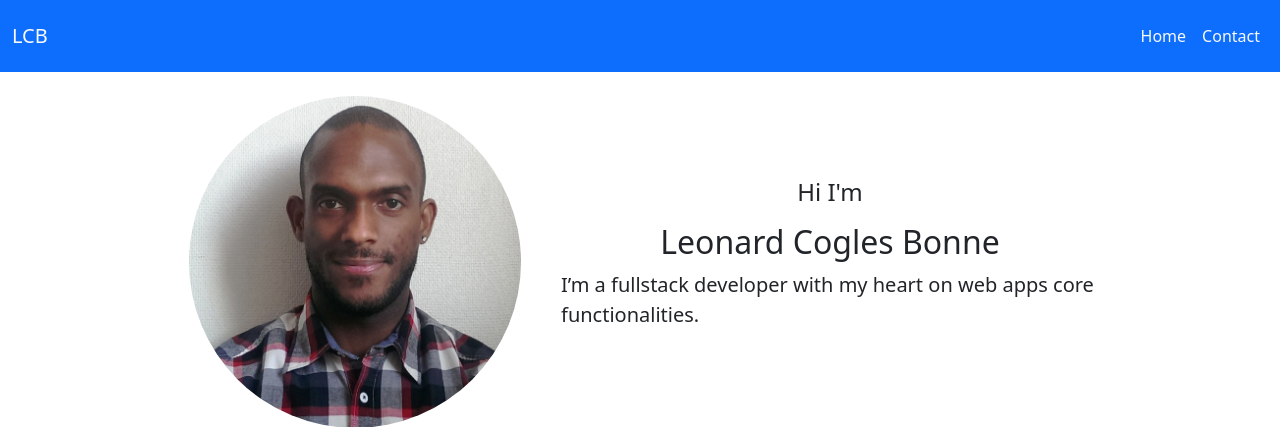
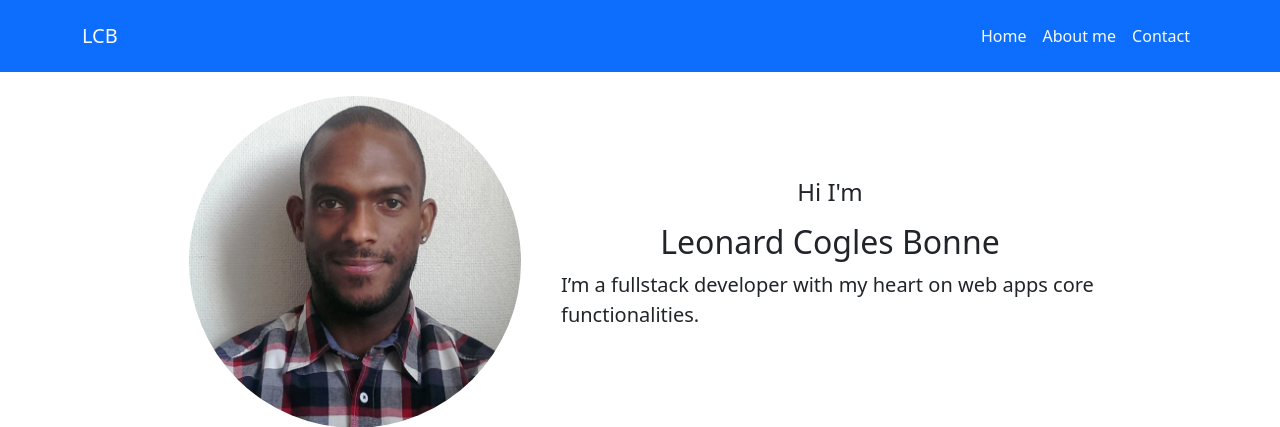
Before and after one commit to coglescode/coglescode_com, a Django app: page / in a window 1280 px wide. Shown: the top 427 px of the page. Run offline with Django 4.2, Linux system fonts and the light colour scheme; data comes from the database, SQL or seed files in the repository; data that the repository does not hold is empty; some libraries are stand-ins or nearby versions.

Commit message:
Link to about me page added

```diff
--- a/portfolio/templates/portfolio/layout.html
+++ b/portfolio/templates/portfolio/layout.html
@@ -18,7 +18,7 @@
   </head>
   <body>
     <nav class="navbar navbar-expand-lg navbar-light bg-primary ">
-      <div class="container-fluid navbar  ">
+      <div class="container-lg navbar  ">
         <a class="navbar-brand text-light ml-md-5 font-weight-bold" href="{% url 'index' %}">LCB</a>
 
         <a href="javascript:void(0);" class="navbar-toggler border-0 h1 text-light" data-bs-toggle="collapse" data-bs-target="#navbarTogglerDemo01" aria-controls="navbarTogglerDemo01" aria-expanded="false" aria-label="Toggle navigation">
@@ -29,6 +29,9 @@
           <ul class="navbar-nav  align-items-end ">
             <li class="nav-item">
               <a class="nav-link active text-light" aria-current="page" href="{% url 'index' %}">Home</a>
+            </li>
+            <li class="nav-item">
+              <a class="nav-link text-light" href="{% url 'aboutme' %}">About me</a>
             </li>
             <li class="nav-item">
               <!-- a class="nav-link disabled" href="#" tabindex="-1" aria-disabled="true">Blog</a -->
```
